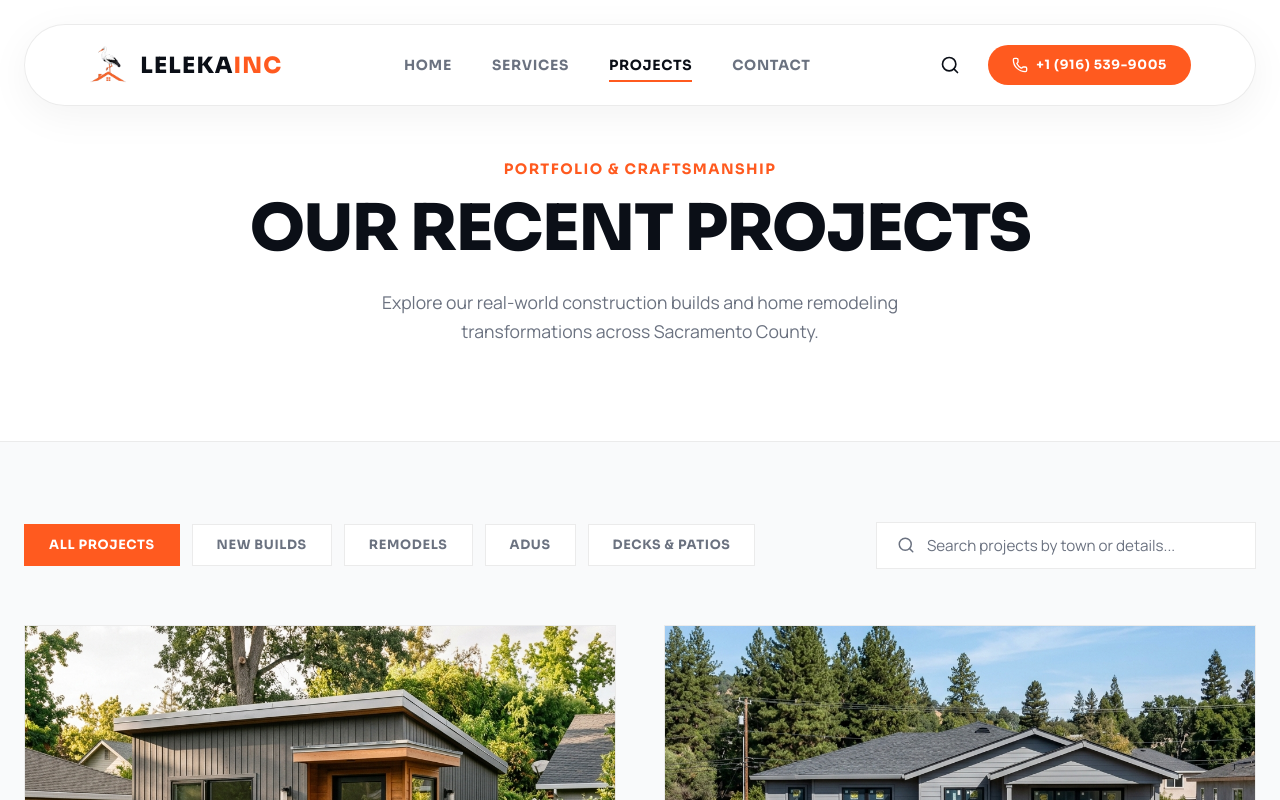
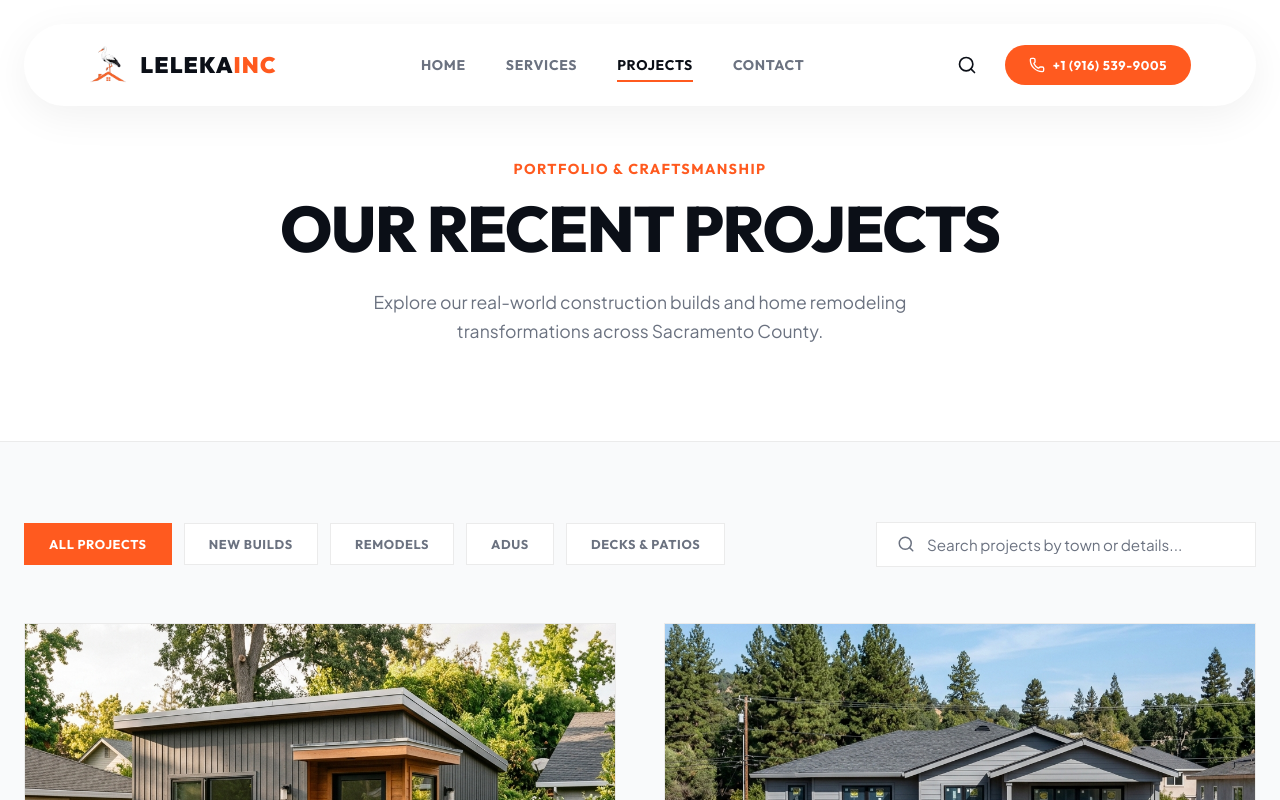
Before and after one commit to Veniamin223/LELEKAINC, a Next.js app: page /projects in a window 1280 px wide. Shown: the top 800 px of the page. Built offline with nearby package versions, Linux system fonts and the light colour scheme.

Commit message:
Style upgrade: implement premium Outfit headings and Plus Jakarta Sans body typography, and make navigation menu container ultra-glassmorphic

```diff
--- a/src/app/globals.css
+++ b/src/app/globals.css
@@ -1,4 +1,4 @@
-@import url('https://fonts.googleapis.com/css2?family=Sora:wght@300;400;500;600;700;800;900&family=Manrope:wght@300;400;500;600;700;800&display=swap');
+@import url('https://fonts.googleapis.com/css2?family=Outfit:wght@300;400;500;600;700;800;900&family=Plus+Jakarta+Sans:wght@300;400;500;600;700;800&display=swap');
 
 :root {
   --primary: #FF5A1F;
@@ -15,8 +15,8 @@
   --border-dark: rgba(255, 255, 255, 0.1);
   --border-light: rgba(0, 0, 0, 0.08);
 
-  --font-title: 'Sora', sans-serif;
-  --font-body: 'Manrope', sans-serif;
+  --font-title: 'Outfit', sans-serif;
+  --font-body: 'Plus Jakarta Sans', sans-serif;
 
   --transition-smooth: all 0.3s cubic-bezier(0.4, 0, 0.2, 1);
   --transition-bounce: all 0.5s cubic-bezier(0.175, 0.885, 0.32, 1.275);
--- a/src/components/Navbar.module.css
+++ b/src/components/Navbar.module.css
@@ -7,20 +7,20 @@
   max-width: 1280px;
   z-index: 100;
   transition: all 0.4s cubic-bezier(0.16, 1, 0.3, 1);
-  background: rgba(255, 255, 255, 0.55);
-  backdrop-filter: blur(20px);
-  -webkit-backdrop-filter: blur(20px);
-  border: 1px solid rgba(0, 0, 0, 0.08);
+  background: rgba(255, 255, 255, 0.15);
+  backdrop-filter: blur(28px);
+  -webkit-backdrop-filter: blur(28px);
+  border: 1px solid rgba(255, 255, 255, 0.35);
   border-radius: 9999px;
-  box-shadow: 0 10px 40px rgba(0, 0, 0, 0.05);
+  box-shadow: 0 10px 40px rgba(0, 0, 0, 0.06);
   padding: 0 2.5rem;
 }
 
 .scrolled {
   top: 0.75rem;
-  background: rgba(255, 255, 255, 0.85);
-  border-color: rgba(255, 90, 31, 0.3);
-  box-shadow: 0 10px 30px rgba(0, 0, 0, 0.06), 0 0 15px rgba(255, 90, 31, 0.05);
+  background: rgba(255, 255, 255, 0.35);
+  border-color: rgba(255, 255, 255, 0.45);
+  box-shadow: 0 10px 30px rgba(0, 0, 0, 0.08), 0 0 15px rgba(255, 90, 31, 0.05);
 }
 
 .navContainer {
```
